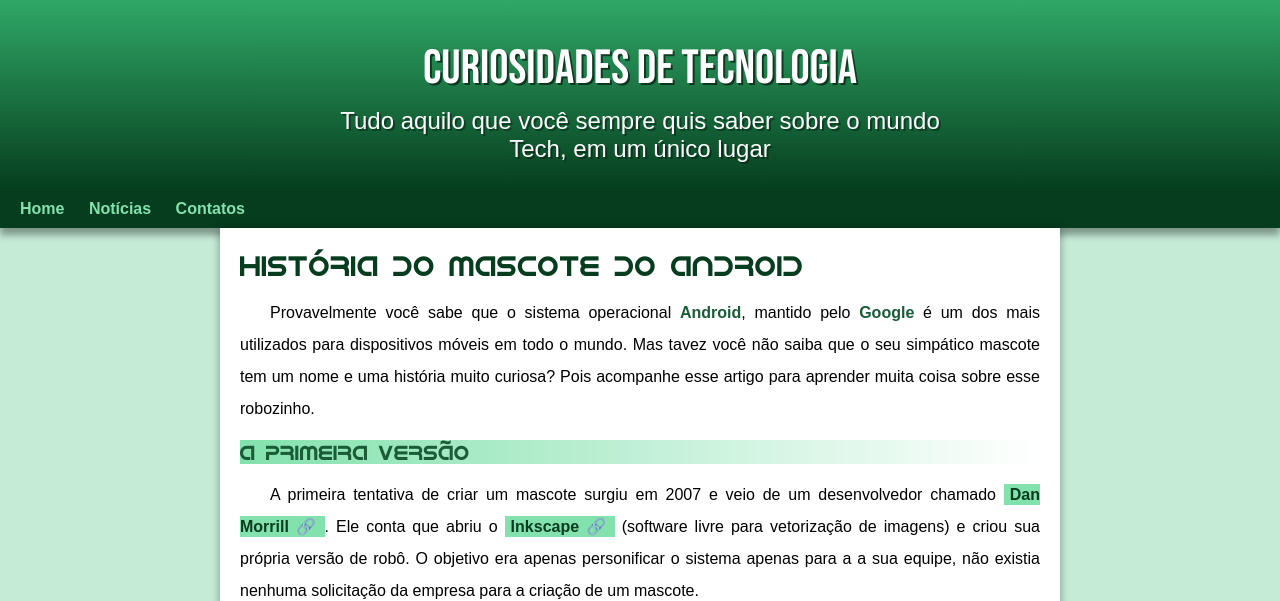
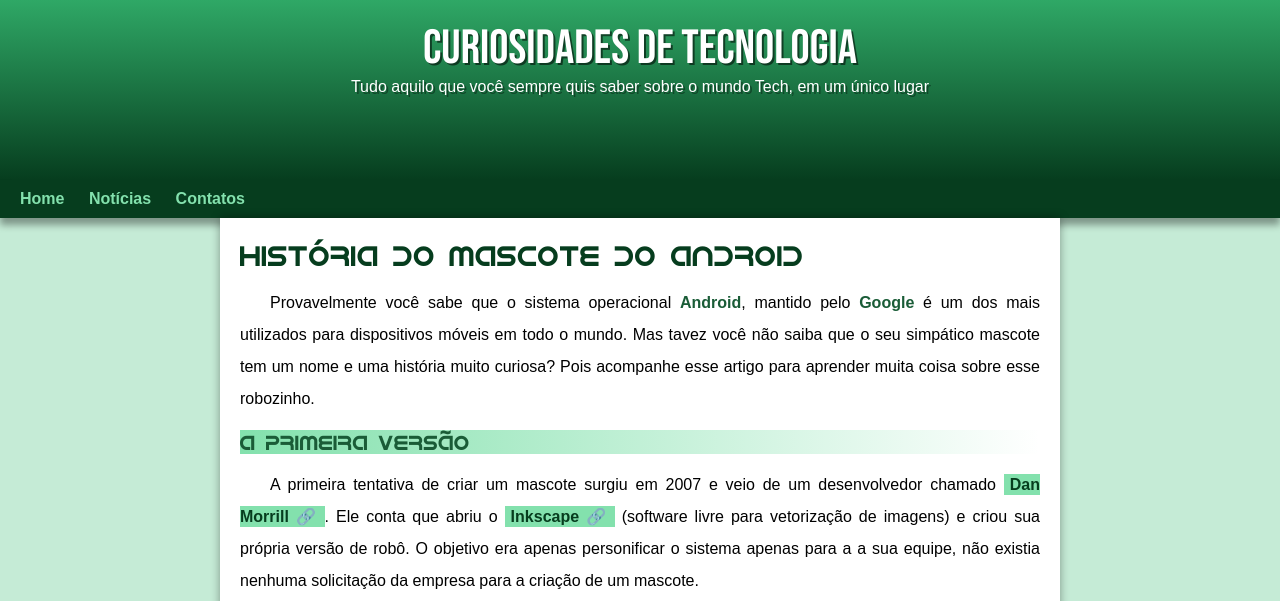
Before and after one commit to valdinarramos/meu-site, a plain HTML site: page index.html in a window 1280 px wide. Shown: the top 601 px of the page. Drawn offline with Linux system fonts and the light colour scheme.

Commit message:
versão para telas 320px

```diff
--- a/estilo/style.css
+++ b/estilo/style.css
@@ -38,20 +38,21 @@ header{
     background-image: linear-gradient(to bottom, var(--cor03), var(--cor05));
     height: 150px;
     text-align: center;
-    padding-top: 40px;
+    padding-top: 30px;
 
 }
 header > h1 {
     color: white;
     font-family: var(--fonte-destaque);
     font-size: 3em;
+    line-height: 0.8em;
     font-weight: normal;
     margin-bottom: 10px;
     text-shadow: 2px 2px 0px rgba(0, 0, 0, 0.548);
 }
 header > p{
     font-family: var(--fonte-padrao);
-    font-size: 1.5em;
+    font-size: 1em;
     color: white;
     max-width: 600px;
     padding-right: 10px;
```
